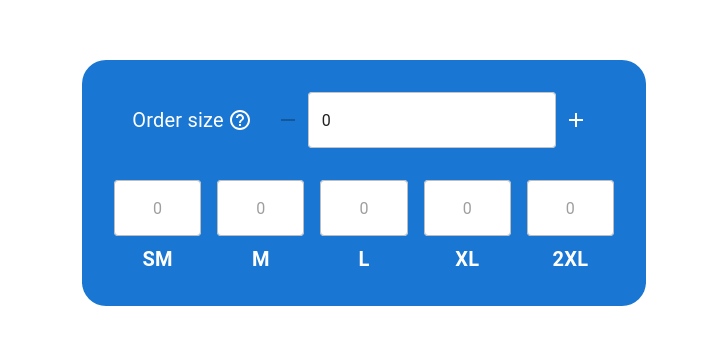
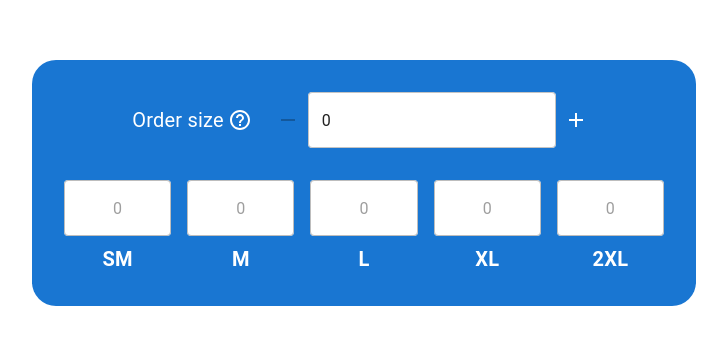
Before and after one commit to CodelineShared/embedded-t-shirt-calculator, a React app: page / in a window 1280 px wide. Shown: the part 225-570 px from the top of the page, without its empty margins (284-1011 px from the left). Built offline with nearby package versions, Linux system fonts and the light colour scheme.

Commit message:
- Updated: default max-width, example, README

```diff
--- a/embedded_html_example.html
+++ b/embedded_html_example.html
@@ -9,13 +9,14 @@
 <body style="width: 100vw; height: 100vh; display: flex; align-items: center; justify-content: center;">
 
 <!-- 1. Place a <div> widget element somewhere on your blog. -->
-<!-- 2. The data-max-width attribute is optional. Widget default width = 500px. If you want the full width, then pass "100%".  -->
+<!-- 2. The data-max-width attribute is optional. Widget default width = 600px. If you want the full width, then pass "100%".  -->
 <!--    So it will be <div id="t-shirt-calculator" data-max-width="100%"></div>.  -->
-<div id="t-shirt-calculator" data-max-width="500px"></div>
+<div id="t-shirt-calculator" data-max-width="600px"></div>
 
 <!-- 3. Build the widget: npm i && npm run build.  -->
 <!-- 4. Upload the widget build ("./build" folder) to your server.  -->
 <!-- 5. Paste the build path into src="...".  -->
-<script src="https://scintillating-tarsier-b55c2d.netlify.app/static/js/main.9eb8fe1c.js"></script>
+<!--    Example: <script src="https://scintillating-tarsier-b55c2d.netlify.app/static/js/main.c07c563c.js"></script>  -->
+<script src="..."></script>
 </body>
 </html>
--- a/public/index.html
+++ b/public/index.html
@@ -7,6 +7,6 @@
     <title>T-shirt calculator</title>
   </head>
   <body style="width: 100vw; height: 100vh; display: flex; align-items: center; justify-content: center;">
-    <div id="t-shirt-calculator" data-max-width="500px"></div>
+    <div id="t-shirt-calculator" data-max-width="600px"></div>
   </body>
 </html>
--- a/src/components/TShirtCalculator/index.js
+++ b/src/components/TShirtCalculator/index.js
@@ -3,6 +3,7 @@ import {Box} from "@mui/material";
 import OrderSizeInputGroup from "./Helpers/OrderSizeInputGroup";
 import OrderSizesGroup from "./Helpers/OrderSizesGroup";
 import {SHARES} from "./variables";
+import {ROOT_ELEMENT_DEFAULT_MAX_WIDTH} from "../../index";
 
 export const TShirtCalculatorContext = createContext({
     orderSize: 0,
@@ -14,7 +15,7 @@ export const TShirtCalculatorContext = createContext({
 export const useTShirtCalculatorContext = () =>
     useContext(TShirtCalculatorContext);
 
-function TShirtCalculator({ maxWidth = '500px' }) {
+function TShirtCalculator({ maxWidth = ROOT_ELEMENT_DEFAULT_MAX_WIDTH }) {
     const [orderSize, setOrderSize] = useState(0);
     const [calculatedOrderSize, setCalculatedOrderSize] = useState(0);
     const [remainder, setRemainder] = useState(0);
--- a/src/index.js
+++ b/src/index.js
@@ -4,7 +4,9 @@ import TShirtCalculator from "./components/TShirtCalculator";
 
 export const ROOT_ELEMENT_ID = 't-shirt-calculator';
 export const ROOT_ELEMENT = document.getElementById(ROOT_ELEMENT_ID);
-const ROOT_ELEMENT_MAX_WIDTH = ROOT_ELEMENT.getAttribute('data-max-width') || '500px';
+export const ROOT_ELEMENT_DEFAULT_MAX_WIDTH = '600px';
+
+const ROOT_ELEMENT_MAX_WIDTH = ROOT_ELEMENT.getAttribute('data-max-width') || ROOT_ELEMENT_DEFAULT_MAX_WIDTH;
 const root = ReactDOM.createRoot(ROOT_ELEMENT);
 
 root.render(
```
Also changed, not shown: README.md.
